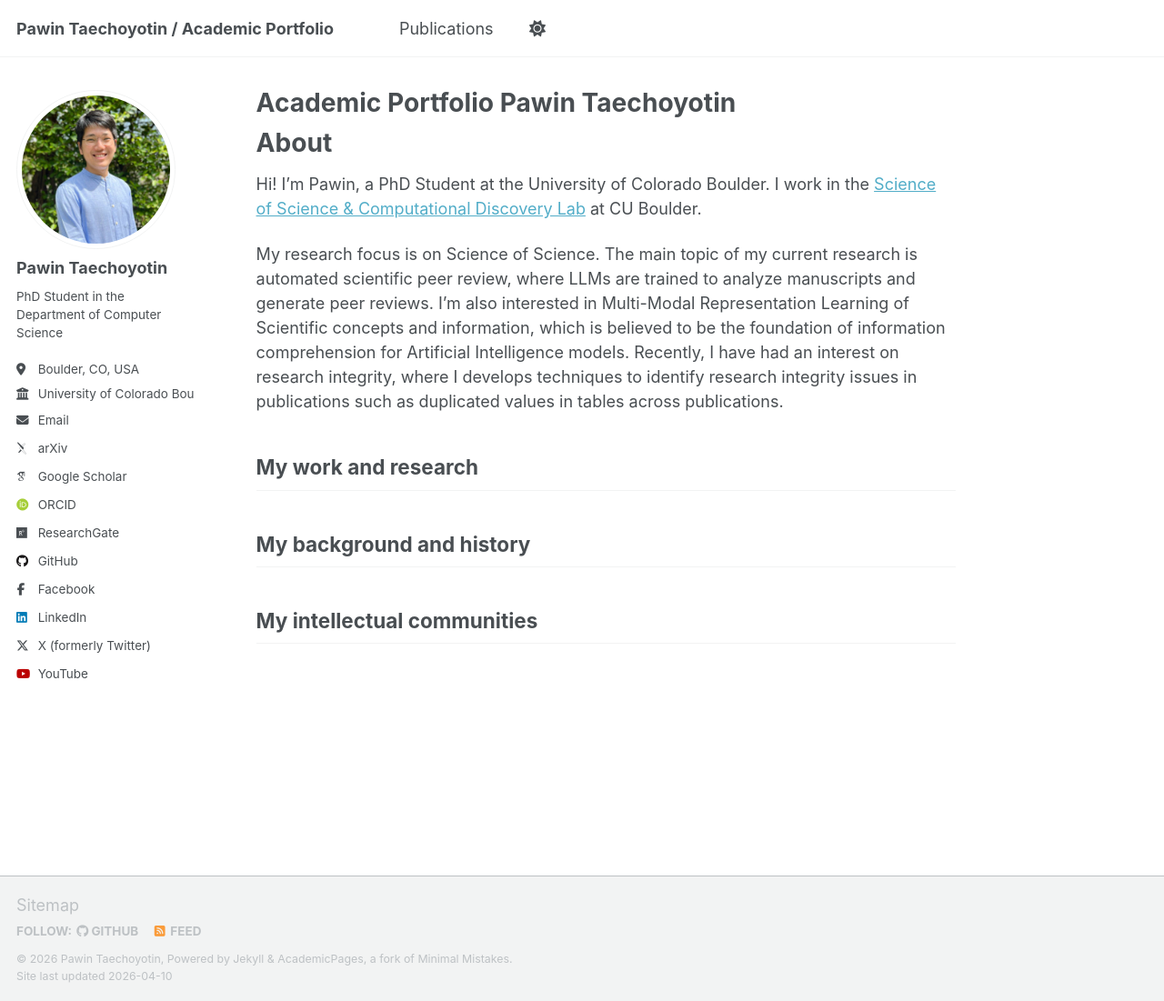
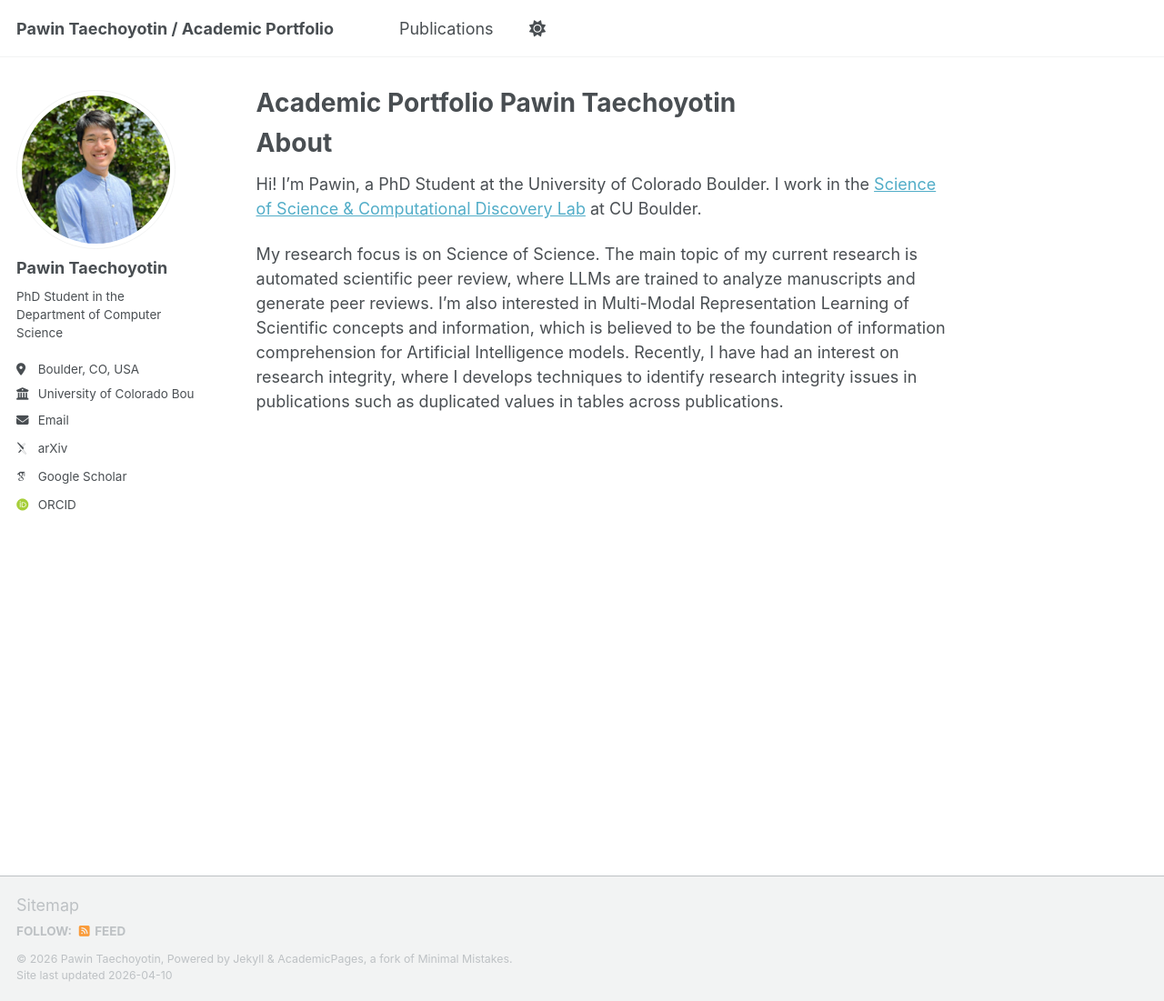
Before and after one commit to Khempawin/khempawin.github.io, a Jekyll site: the page built from _pages/about.md, in a window 1280 px wide and 1101 px high. Shown: the whole window at 91% size. Built offline with Jekyll 4.4.1, drawn with Linux system fonts in a browser that asks for light colours; some web fonts are replaced; a script that is not in the unit is left out.

Commit message:
Remove social media and blank sections

```diff
--- a/_config.yml
+++ b/_config.yml
@@ -41,21 +41,21 @@ author:
   orcid            : "https://orcid.org/0009-0002-9023-4435"
   semantic         : # URL
   pubmed           : # "https://www.ncbi.nlm.nih.gov/pubmed/?term=john+snow"
-  researchgate     : "https://www.researchgate.net/scientific-contributions/Pawin-Taechoyotin-2293032641"
+  researchgate     : # "https://www.researchgate.net/scientific-contributions/Pawin-Taechoyotin-2293032641"
   scopus           : # URL
 
   # Repositories and software development
   bitbucket        : # Username - Update with your username on the site
   codepen          : # Username
   dribbble         : # Username
-  github           : "khempawin"
+  github           : # "khempawin"
   kaggle           : # Username
   stackoverflow    : # User number or user number and name (i.e., use "1" or "1/jeff-atwood")
 
   # Social media
   artstation       : # Username
   bluesky          : # "bsky.app" # Replace this with you Bluesky username
-  facebook         : "pawin.taechoyotin"
+  facebook         : # "pawin.taechoyotin"
   flickr           : # Username
   foursquare       : # Username
   goodreads        : # Username
@@ -63,7 +63,7 @@ author:
   keybase          : # Username
   instagram        : # Username
   lastfm           : # Username
-  linkedin         : "pawin-taechoyotin"
+  linkedin         : # "pawin-taechoyotin"
   mastodon         : # URL
   medium           : # URL
   pinterest        : # Username
@@ -71,12 +71,12 @@ author:
   steam            : # Username
   telegram         : # URL
   tumblr           : # Username
-  twitter          : "PTaechoyotin" # Username for X / Twitter
+  twitter          : # "PTaechoyotin" # Username for X / Twitter
   vine             : # Username
   weibo            : # Username
   wikipedia        : # Username
   xing             : # Username
-  youtube          : "pawintaechoyotin5090"
+  youtube          : # "pawintaechoyotin5090"
   zhihu            : # Username
 
 # Publication Category - The following the list of publication categories and their headings
--- a/_pages/about.md
+++ b/_pages/about.md
@@ -12,12 +12,3 @@ About
 Hi! I'm Pawin, a PhD Student at the University of Colorado Boulder. I work in the [Science of Science & Computational Discovery Lab](https://scienceofscience.org/) at CU Boulder.
 
 My research focus is on Science of Science. The main topic of my current research is automated scientific peer review, where LLMs are trained to analyze manuscripts and generate peer reviews. I'm also interested in Multi-Modal Representation Learning of Scientific concepts and information, which is believed to be the foundation of information comprehension for Artificial Intelligence models. Recently, I have had an interest on research integrity, where I develops techniques to identify research integrity issues in publications such as duplicated values in tables across publications.
-
-My work and research
-------
-
-My background and history
-------
-
-My intellectual communities
-------
```
